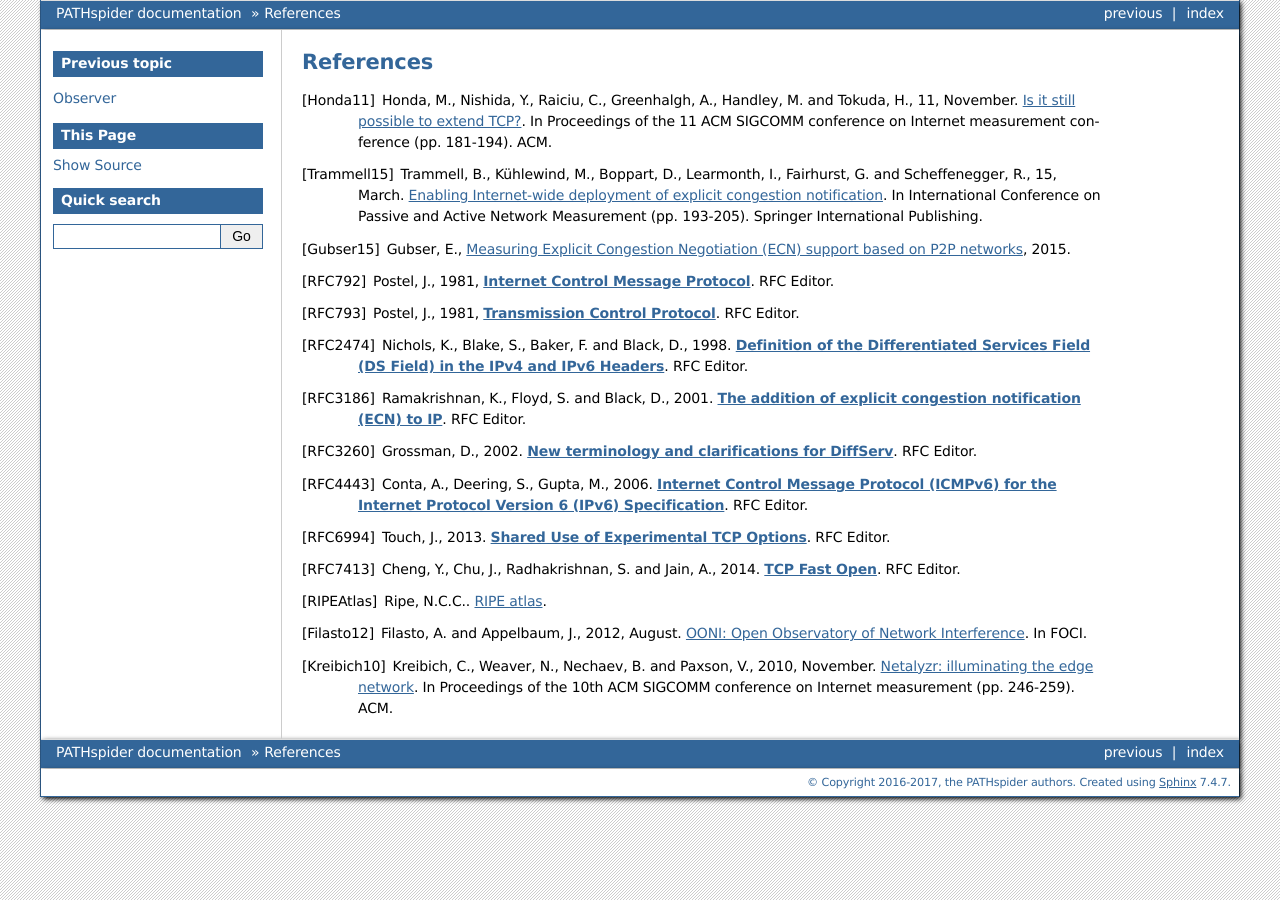
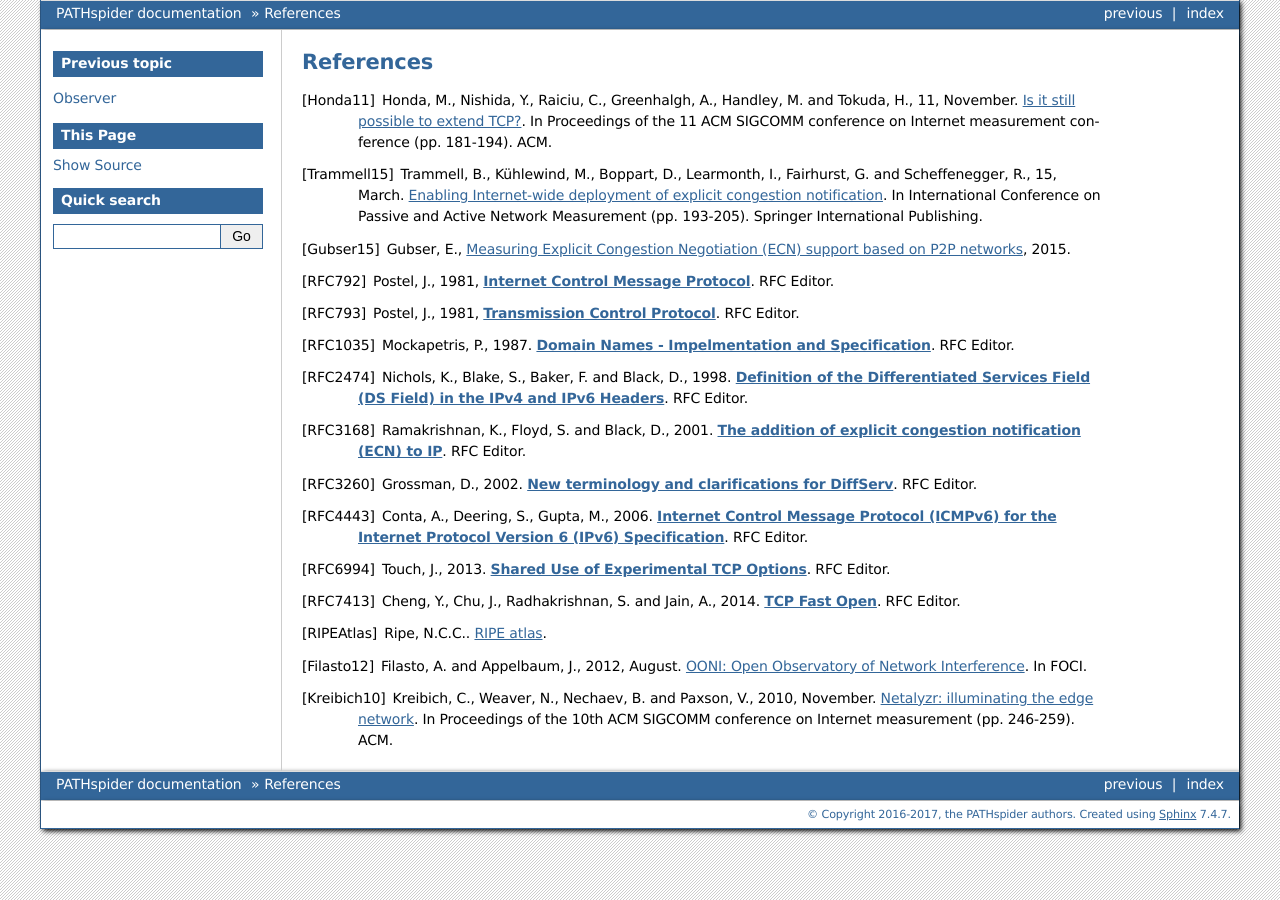
Before and after one commit to mami-project/pathspider, a Sphinx documentation site: the page built from doc/references.rst, in a window 1280 px wide. Built offline with Sphinx 7.4.7, drawn with Linux system fonts in a browser that asks for light colours; the version number could not be read and is left out.

Commit message:
doc: Fix up references

```diff
--- a/doc/references.rst
+++ b/doc/references.rst
@@ -6,8 +6,9 @@ References
 .. [Gubser15] Gubser, E., `Measuring Explicit Congestion Negotiation (ECN) support based on P2P networks <http://www.tik.ee.ethz.ch/file/973ad8a64cf6599471c10df95e4ba93f/MT>`_, 2015.
 .. [RFC792] Postel, J., 1981, :rfc:`Internet Control Message Protocol <792>`. RFC Editor.
 .. [RFC793] Postel, J., 1981, :rfc:`Transmission Control Protocol <793>`. RFC Editor.
+.. [RFC1035] Mockapetris, P., 1987. :rfc:`Domain Names - Impelmentation and Specification <1035>`. RFC Editor.
 .. [RFC2474] Nichols, K., Blake, S., Baker, F. and Black, D., 1998. :rfc:`Definition of the Differentiated Services Field (DS Field) in the IPv4 and IPv6 Headers <2474>`. RFC Editor.
-.. [RFC3186] Ramakrishnan, K., Floyd, S. and Black, D., 2001. :rfc:`The addition of explicit congestion notification (ECN) to IP <3186>`. RFC Editor.
+.. [RFC3168] Ramakrishnan, K., Floyd, S. and Black, D., 2001. :rfc:`The addition of explicit congestion notification (ECN) to IP <3168>`. RFC Editor.
 .. [RFC3260] Grossman, D., 2002. :rfc:`New terminology and clarifications for DiffServ <3260>`. RFC Editor.
 .. [RFC4443] Conta, A., Deering, S., Gupta, M., 2006. :rfc:`Internet Control Message Protocol (ICMPv6) for the Internet Protocol Version 6 (IPv6) Specification <4443>`. RFC Editor.
 .. [RFC6994] Touch, J., 2013. :rfc:`Shared Use of Experimental TCP Options <6994>`. RFC Editor.
```
